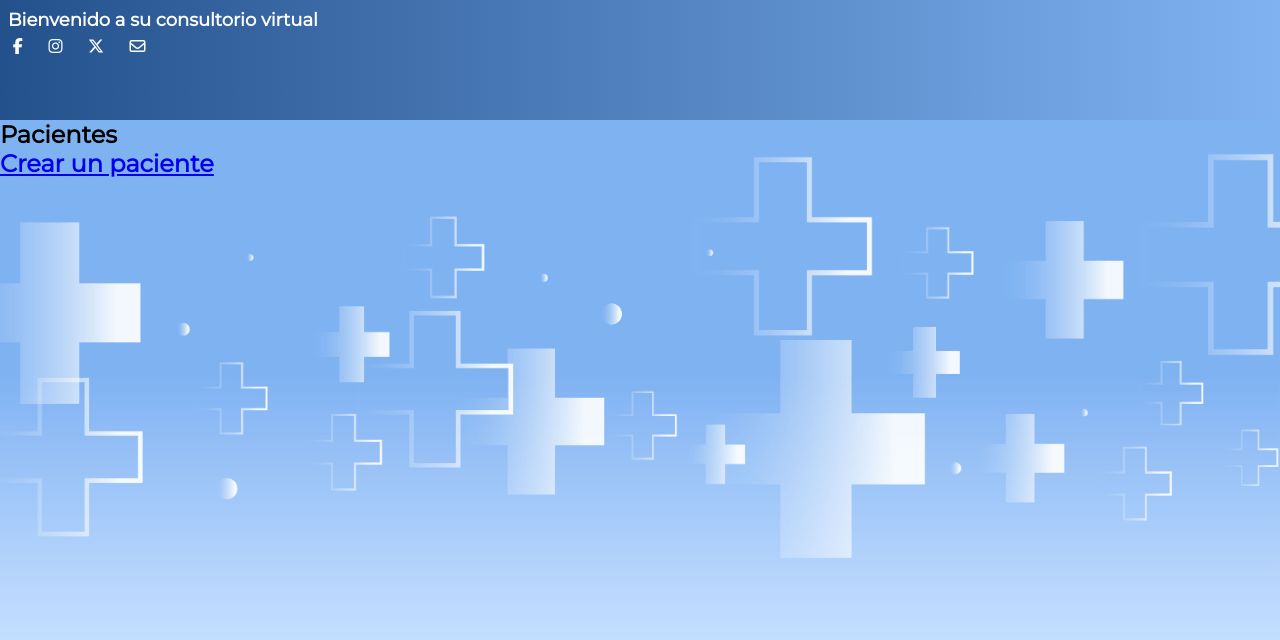
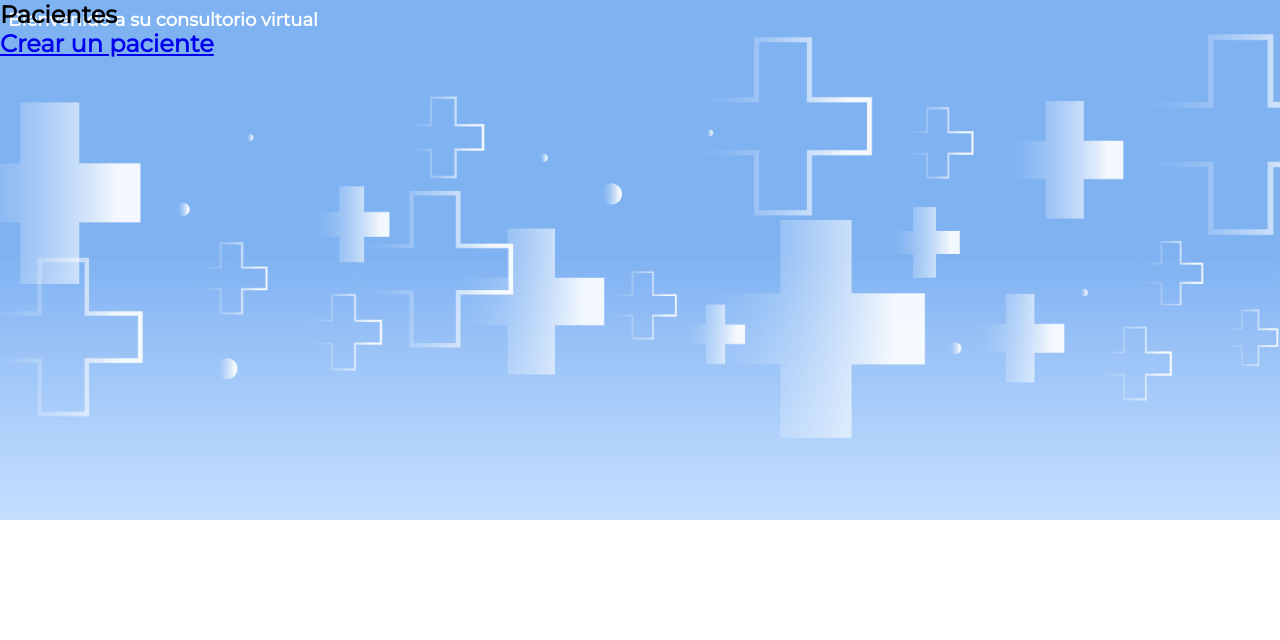
Before and after one commit to GuirinV/deploy_TP2_BACKEND, a Django app: page /paciente/ in a window 1280 px wide. Shown: the part 160-800 px from the top of the page. Run offline with Django 5.2, Linux system fonts and the light colour scheme; data that the repository does not hold is empty; some libraries are stand-ins or nearby versions.

Commit message:
PRUEBA FOOTER

```diff
--- a/templates/base_template.html
+++ b/templates/base_template.html
@@ -55,14 +55,6 @@
       <h1>Bienvenido a su consultorio virtual</h1>
     </header>
 
-    <footer>
-      <section class="barra_inferior">
-        <a href="https://www.facebook.com/"><i class="fa-brands fa-facebook-f"></i></a>
-        <a href="https://www.instagram.com"><i class="fa-brands fa-instagram"></i></a>
-        <a href="https://twitter.com/"><i class="fa-brands fa-x-twitter"></i></a>
-        <a href="mailto:example@mail.com"><i class="fa-regular fa-envelope"></i></a>
-      </section>
-    </footer>
 
     {% block contenido %}
     {% endblock %}
--- a/templates/index.html
+++ b/templates/index.html
@@ -69,14 +69,14 @@
         </iframe>
         </div>
       </section>
-          <!-- <footer>
+          <footer>
       <section class="barra_inferior">
         <a href="https://www.facebook.com/"><i class="fa-brands fa-facebook-f"></i></a>
         <a href="https://www.instagram.com"><i class="fa-brands fa-instagram"></i></a>
         <a href="https://twitter.com/"><i class="fa-brands fa-x-twitter"></i></a>
         <a href="mailto:example@mail.com"><i class="fa-regular fa-envelope"></i></a>
       </section>
-    </footer> -->
+    </footer>
 
     </main>
 
```
